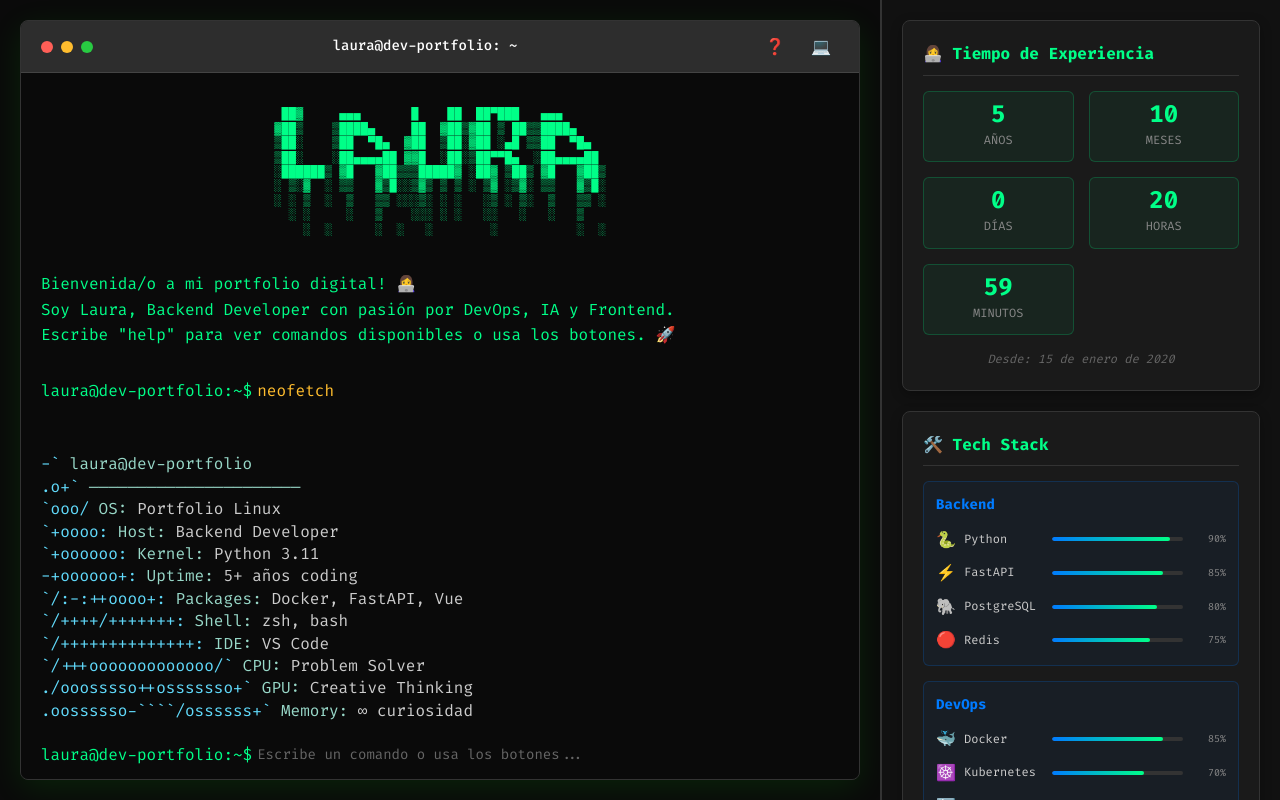
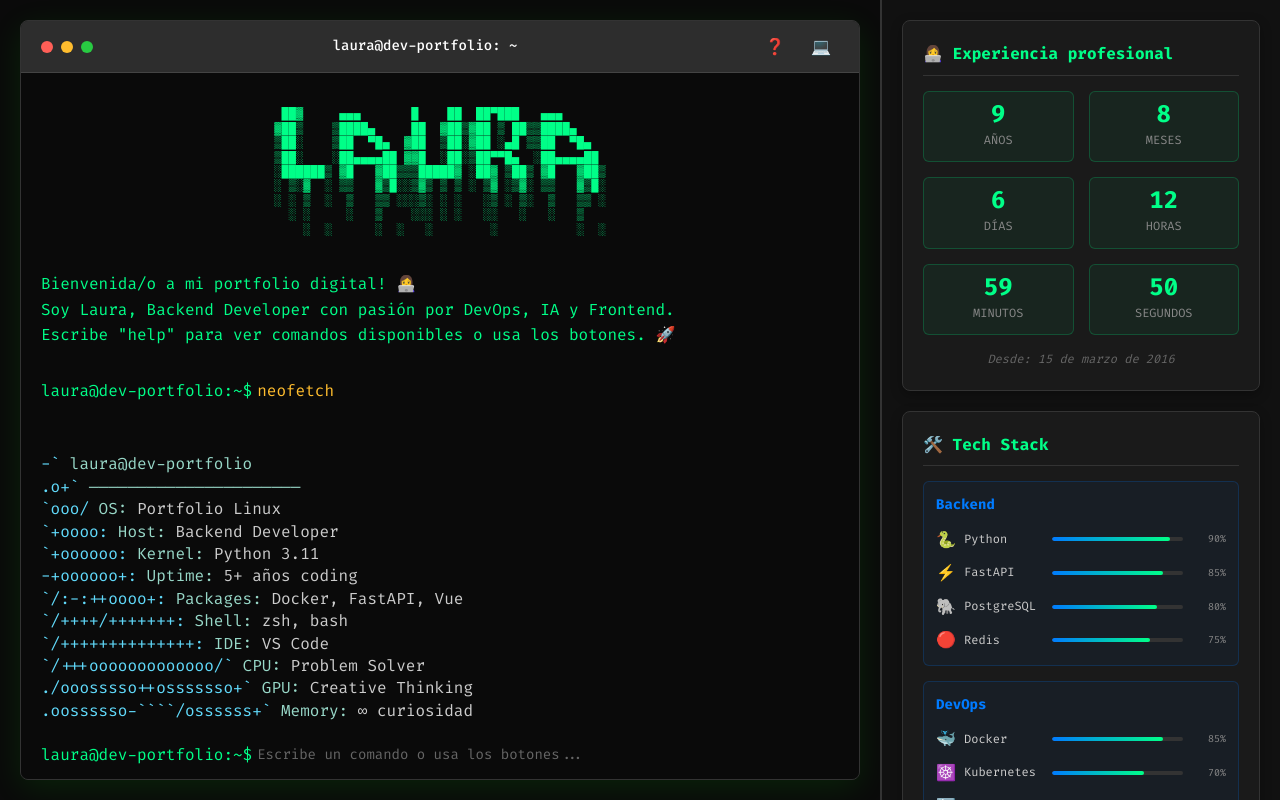
Before and after one commit to LMPombar/lmp_web, a Vue app: page /terminal in a window 1280 px wide. Built offline with nearby package versions, Linux system fonts and the light colour scheme.

Commit message:
feature: separate timeCounter in its own component

```diff
--- a/src/components/TerminalPortfolio.vue
+++ b/src/components/TerminalPortfolio.vue
@@ -97,36 +97,7 @@
       <!-- Right Column: Status Dashboard -->
       <div class="status-column">
         <!-- Experience Counter -->
-        <div class="status-widget experience-widget">
-          <h3 class="widget-title">👩‍💻 Tiempo de Experiencia</h3>
-          <div class="experience-counter">
-            <div class="experience-item">
-              <span class="experience-number">{{ experienceTime.years }}</span>
-              <span class="experience-label">años</span>
-            </div>
-            <div class="experience-item">
-              <span class="experience-number">{{ experienceTime.months }}</span>
-              <span class="experience-label">meses</span>
-            </div>
-            <div class="experience-item">
-              <span class="experience-number">{{ experienceTime.days }}</span>
-              <span class="experience-label">días</span>
-            </div>
-            <div class="experience-item">
-              <span class="experience-number">{{ experienceTime.hours }}</span>
-              <span class="experience-label">horas</span>
-            </div>
-            <div class="experience-item">
-              <span class="experience-number">{{ experienceTime.minutes }}</span>
-              <span class="experience-label">minutos</span>
-            </div>
-          </div>
-          <div class="experience-start">
-            Desde: {{ experienceStartDate.toLocaleDateString('es-ES', {
-              year: 'numeric', month: 'long', day: 'numeric'
-            }) }}
-          </div>
-        </div>
+        <TimeCounter />
 
         <!-- Tech Stack -->
         <div class="status-widget tech-widget">
@@ -216,8 +187,13 @@
 </template>
 
 <script>
+import TimeCounter from './TimeCounter.vue'
+
 export default {
   name: 'TerminalPortfolio',
+  components: {
+    TimeCounter
+  },
   data() {
     return {
       showWelcome: true,
@@ -229,17 +205,6 @@ export default {
       commandHistory: [],
       commandHistoryIndex: -1,
       typedWelcome: '',
-
-      // Experience tracking
-      experienceStartDate: new Date('2020-01-15'), // Ajusta esta fecha a cuando empezaste
-      experienceTime: {
-        years: 0,
-        months: 0,
-        days: 0,
-        hours: 0,
-        minutes: 0
-      },
-      experienceTimer: null,
 
       // System stats (dynamic)
       systemStats: {
@@ -393,14 +358,7 @@ export default {
     this.typeWelcomeMessage()
     this.focusInput()
     this.addInitialCommands()
-    this.startExperienceTimer()
     this.startSystemStatsAnimation()
-  },
-
-  beforeUnmount() {
-    if (this.experienceTimer) {
-      clearInterval(this.experienceTimer)
-    }
   },
 
   methods: {
@@ -616,28 +574,6 @@ laura     1005 32.7   6.1   768   128 pts/4    S    10:30   0:30 ai-ml
         const content = this.$refs.terminalContent
         content.scrollTop = content.scrollHeight
       })
-    },
-
-    // Experience counter methods
-    startExperienceTimer() {
-      this.updateExperienceTime()
-      this.experienceTimer = setInterval(() => {
-        this.updateExperienceTime()
-      }, 60000) // Update every minute
-    },
-
-    updateExperienceTime() {
-      const now = new Date()
-      const start = this.experienceStartDate
-      const diff = now - start
-
-      const years = Math.floor(diff / (365.25 * 24 * 60 * 60 * 1000))
-      const months = Math.floor((diff % (365.25 * 24 * 60 * 60 * 1000)) / (30.44 * 24 * 60 * 60 * 1000))
-      const days = Math.floor((diff % (30.44 * 24 * 60 * 60 * 1000)) / (24 * 60 * 60 * 1000))
-      const hours = Math.floor((diff % (24 * 60 * 60 * 1000)) / (60 * 60 * 1000))
-      const minutes = Math.floor((diff % (60 * 60 * 1000)) / (60 * 1000))
-
-      this.experienceTime = { years, months, days, hours, minutes }
     },
 
     // System stats animation
@@ -910,43 +846,6 @@ laura     1005 32.7   6.1   768   128 pts/4    S    10:30   0:30 ai-ml
   border-bottom: 1px solid #333;
 }
 
-/* Experience Widget */
-.experience-counter {
-  display: grid;
-  grid-template-columns: repeat(2, 1fr);
-  gap: 15px;
-  margin-bottom: 15px;
-}
-
-.experience-item {
-  text-align: center;
-  background: rgba(0, 255, 136, 0.05);
-  padding: 10px;
-  border-radius: 6px;
-  border: 1px solid rgba(0, 255, 136, 0.2);
-}
-
-.experience-number {
-  display: block;
-  color: #00ff88;
-  font-size: 24px;
-  font-weight: bold;
-  line-height: 1;
-}
-
-.experience-label {
-  color: #888;
-  font-size: 12px;
-  text-transform: uppercase;
-}
-
-.experience-start {
-  color: #666;
-  font-size: 12px;
-  text-align: center;
-  font-style: italic;
-}
-
 /* Tech Widget */
 .tech-categories {
   display: flex;
--- /dev/null
+++ b/src/components/TimeCounter.vue
@@ -0,0 +1,153 @@
+<template>
+    <div class="status-widget experience-widget">
+        <h3 class="widget-title">👩‍💻 Experiencia profesional</h3>
+        <div class="experience-counter">
+        <div class="experience-item">
+            <span class="experience-number">{{ experienceTime.years }}</span>
+            <span class="experience-label">años</span>
+        </div>
+        <div class="experience-item">
+            <span class="experience-number">{{ experienceTime.months }}</span>
+            <span class="experience-label">meses</span>
+        </div>
+        <div class="experience-item">
+            <span class="experience-number">{{ experienceTime.days }}</span>
+            <span class="experience-label">días</span>
+        </div>
+        <div class="experience-item">
+            <span class="experience-number">{{ experienceTime.hours }}</span>
+            <span class="experience-label">horas</span>
+        </div>
+        <div class="experience-item">
+            <span class="experience-number">{{ experienceTime.minutes }}</span>
+            <span class="experience-label">minutos</span>
+        </div>
+        <div class="experience-item">
+            <span class="experience-number">{{ experienceTime.seconds }}</span>
+            <span class="experience-label">segundos</span>
+        </div>
+        </div>
+        <div class="experience-start">
+        Desde: {{ experienceStartDate.toLocaleDateString('es-ES', {
+            year: 'numeric', month: 'long', day: 'numeric'
+        }) }}
+        </div>
+    </div>
+</template>
+
+<script>
+export default {
+    name: 'TimeCounter',
+    data() {
+        return {
+            experienceStartDate: new Date('2016-03-15T08:00:00'),
+            experienceTime: {
+                years: 0,
+                months: 0,
+                days: 0,
+                hours: 0,
+                minutes: 0,
+                seconds: 0,
+            },
+            experienceTimer: null,
+        }
+    },
+    mounted() {
+        this.calculateExperienceTime();
+        this.experienceTimer = setInterval(this.calculateExperienceTime, 1000); // Actualiza cada segundo
+    },
+    beforeUnmount() {
+        if (this.experienceTimer) {
+            clearInterval(this.experienceTimer);
+        }
+    },
+    methods: {
+        calculateExperienceTime() {
+            const now = new Date();
+            let delta = Math.floor((now - this.experienceStartDate) / 1000); // Diferencia en segundos
+
+            this.experienceTime.years = Math.floor(delta / (365 * 24 * 60 * 60));
+            delta -= this.experienceTime.years * 365 * 24 * 60 * 60;
+
+            this.experienceTime.months = Math.floor(delta / (30 * 24 * 60 * 60));
+            delta -= this.experienceTime.months * 30 * 24 * 60 * 60;
+
+            this.experienceTime.days = Math.floor(delta / (24 * 60 * 60));
+            delta -= this.experienceTime.days * 24 * 60 * 60;
+
+            this.experienceTime.hours = Math.floor(delta / (60 * 60));
+            delta -= this.experienceTime.hours * 60 * 60;
+
+            this.experienceTime.minutes = Math.floor(delta / 60);
+            delta -= this.experienceTime.minutes * 60;
+
+            this.experienceTime.seconds = delta;
+        }
+    },
+
+    // Experience counter methods
+    startExperienceTimer() {
+      this.updateExperienceTime();
+      this.experienceTimer = setInterval(() => {
+        this.updateExperienceTime();
+      }, 1000); // Update every second
+    },
+}
+</script>
+
+<style scoped>
+.status-widget {
+  background: #1a1a1a;
+  border: 1px solid #333;
+  border-radius: 8px;
+  padding: 20px;
+  margin-bottom: 20px;
+  box-shadow: 0 4px 12px rgba(0, 0, 0, 0.3);
+}
+
+.widget-title {
+  color: #00ff88;
+  font-size: 16px;
+  margin-bottom: 15px;
+  padding-bottom: 8px;
+  border-bottom: 1px solid #333;
+}
+
+/* Experience Widget */
+.experience-counter {
+  display: grid;
+  grid-template-columns: repeat(2, 1fr);
+  gap: 15px;
+  margin-bottom: 15px;
+}
+
+.experience-item {
+  text-align: center;
+  background: rgba(0, 255, 136, 0.05);
+  padding: 10px;
+  border-radius: 6px;
+  border: 1px solid rgba(0, 255, 136, 0.2);
+}
+
+.experience-number {
+  display: block;
+  color: #00ff88;
+  font-size: 24px;
+  font-weight: bold;
+  line-height: 1;
+}
+
+.experience-label {
+  color: #888;
+  font-size: 12px;
+  text-transform: uppercase;
+}
+
+.experience-start {
+  color: #666;
+  font-size: 12px;
+  text-align: center;
+  font-style: italic;
+}
+
+</style>
```
